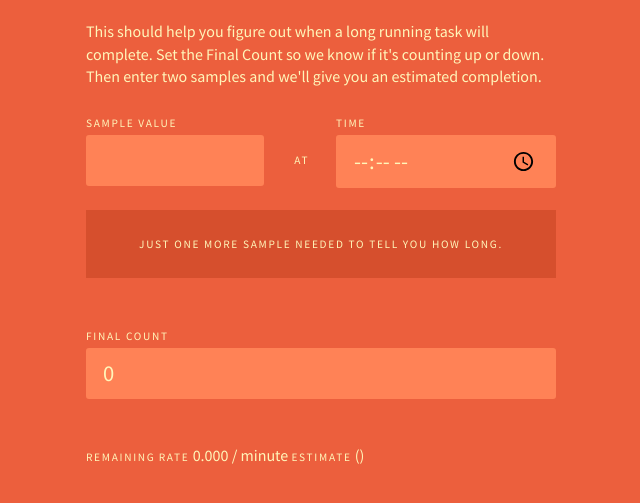
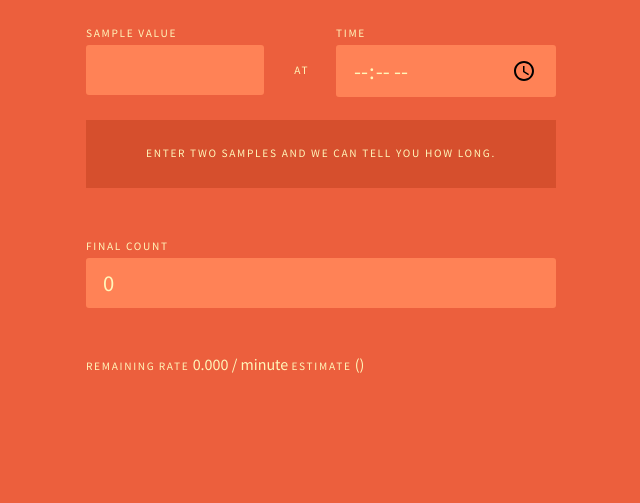
Before and after one commit to drewish/how-long, a website: page app/index.html in a window 1280 px wide. Shown: the part 127-630 px from the top of the page, without its empty margins (569-1209 px from the left). Drawn offline with nearby package versions, Linux system fonts and the light colour scheme; some packages are replaced by stand-ins of ours; a script that the page names is missing.

Commit message:
move to more contextual help

```diff
--- a/app/index.html
+++ b/app/index.html
@@ -15,11 +15,6 @@
       </div>
       <div class="control-container medium-6 columns">
         <h1>How Long?</h1>
-        <p>
-          This should help you figure out when a long running task will complete.
-          Set the Final Count so we know if it's counting up or down. Then enter
-          two samples and we'll give you an estimated completion.
-        </p>
 
         <div class="row">
           <div class="small-5 columns">
@@ -54,10 +49,13 @@
           </form>
         </div>
 
-        <div class="row" ng-show="samples.length < 1">
+        <div class="row" ng-show="samples.length < 2">
           <div class="columns">
             <section class="well">
-              <div class="meta-text text-center">
+              <div class="meta-text text-center" ng-show="samples.length == 0">
+                Enter two samples and we can tell you how long.
+              </div>
+              <div class="meta-text text-center" ng-show="samples.length == 1">
                 Just one more sample needed to tell you how long.
               </div>
             </section>
```
